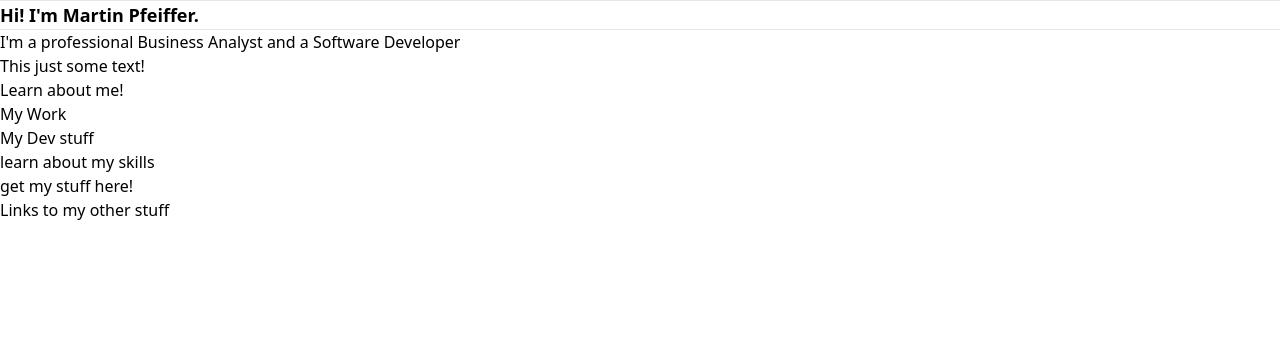
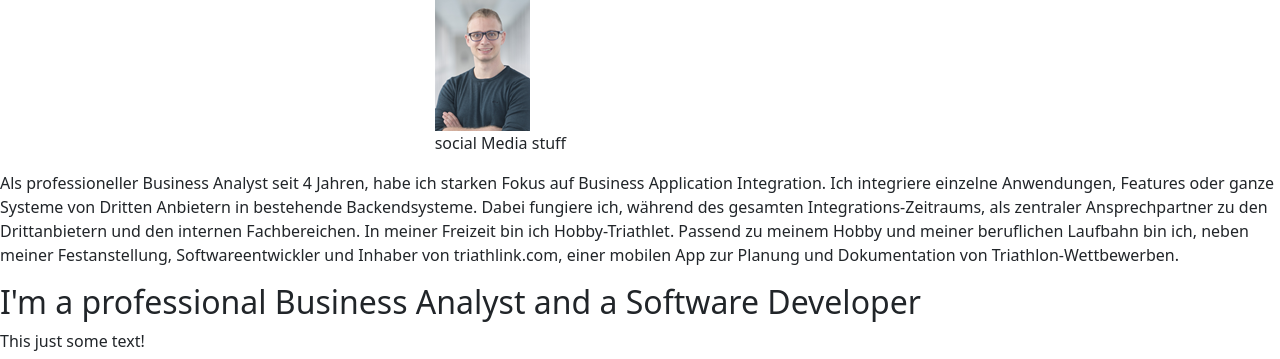
Before and after one commit to PfeifferMartin/m-pfeiffer, a website: page public/index.html in a window 1280 px wide. Shown: the top 359 px of the page. Drawn offline with nearby package versions, Linux system fonts and the light colour scheme.

Commit message:
got rid of tailwindCSS

```diff
--- a/package.json
+++ b/package.json
@@ -16,7 +16,7 @@
     "url": "https://github.com/PfeifferMartin/m-pfeiffer/issues"
   },
   "homepage": "https://github.com/PfeifferMartin/m-pfeiffer#readme",
-  "devDependencies": {
-    "tailwindcss": "^3.0.23"
+  "dependencies": {
+    "bootstrap": "^5.1.3"
   }
 }
--- a/public/index.html
+++ b/public/index.html
@@ -6,38 +6,68 @@
   <meta name="viewport" content="width=device-width, initial-scale=1">
   <title>Martin Pfeiffer</title>
 
-  <link rel="stylesheet" href="styles/output.css">
+  <link rel="stylesheet" href="styles/styles.css">
+  <link href="https://cdn.jsdelivr.net/npm/bootstrap@5.1.3/dist/css/bootstrap.min.css" rel="stylesheet" integrity="sha384-1BmE4kWBq78iYhFldvKuhfTAU6auU8tT94WrHftjDbrCEXSU1oBoqyl2QvZ6jIW3" crossorigin="anonymous">
+
 </head>
 
 <body>
-  <div class="header">
-    <h1 class="border-y text-lg hover:font-bold">Hi! I'm Martin Pfeiffer.</h1>
-    <h2>I'm a professional Business Analyst and a Software Developer</h2>
-    <p>This just some text!</p>
+
+
+  <div class="row justify-content-md-center">
+    <div class="col-lg-2 ">
+      <img src="./img/Pfeiffer_Martin.png" class="" alt="Avatar" />
+      <div class="caption">
+        <p>social Media stuff</p>
+      </div>
+    </div>
+    <div class="col-lg-2">
+      <p></p>
+    </div>
   </div>
 
 
-  <div class = "cv">
+
+
+
+  <p>Als professioneller Business Analyst seit 4 Jahren, habe ich starken Fokus auf Business Application
+    Integration.
+    Ich integriere einzelne Anwendungen, Features oder ganze Systeme von Dritten Anbietern in bestehende
+    Backendsysteme.
+    Dabei fungiere ich, während des gesamten Integrations-Zeitraums, als zentraler Ansprechpartner zu den
+    Drittanbietern und den internen Fachbereichen.
+    In meiner Freizeit bin ich Hobby-Triathlet. Passend zu meinem Hobby und meiner beruflichen Laufbahn bin ich,
+    neben meiner Festanstellung,
+    Softwareentwickler und Inhaber von triathlink.com, einer mobilen App zur Planung und Dokumentation von
+    Triathlon-Wettbewerben.
+  </p>
+
+  <h2>I'm a professional Business Analyst and a Software Developer</h2>
+  <p>This just some text!</p>
+
+  <div class="cv">
     <h1>Learn about me!</h1>
   </div>
-  <div class = "work-business">
+  <div class="work-business">
     <h1>My Work</h1>
   </div>
 
-  <div class = "hobby-dev">
+  <div class="hobby-dev">
     <h1>My Dev stuff</h1>
   </div>
-  <div class = "skills">
+  <div class="skills">
     <h1>learn about my skills</h1>
   </div>
 
-  <div class = "downloads">
+  <div class="downloads">
     <h1>get my stuff here!</h1>
   </div>
 
-  <div class = "Links">
+  <div class="Links">
     <h1>Links to my other stuff</h1>
   </div>
+
+  <script src="https://cdn.jsdelivr.net/npm/bootstrap@5.1.3/dist/js/bootstrap.bundle.min.js" integrity="sha384-ka7Sk0Gln4gmtz2MlQnikT1wXgYsOg+OMhuP+IlRH9sENBO0LRn5q+8nbTov4+1p" crossorigin="anonymous"></script>
 
 </body>
 
--- a/public/styles/styles.css
+++ /dev/null
@@ -1,3 +0,0 @@
-@tailwind base;
-@tailwind components;
-@tailwind utilities;
--- a/tailwind.config.js
+++ /dev/null
@@ -1,7 +0,0 @@
-module.exports = {
-  content: ["public/*"],
-  theme: {
-    extend: {},
-  },
-  plugins: [],
-}
```
Also changed, not shown: public/img/Pfeiffer_Martin.png (added), public/styles/output.css (deleted), 1 other file.
